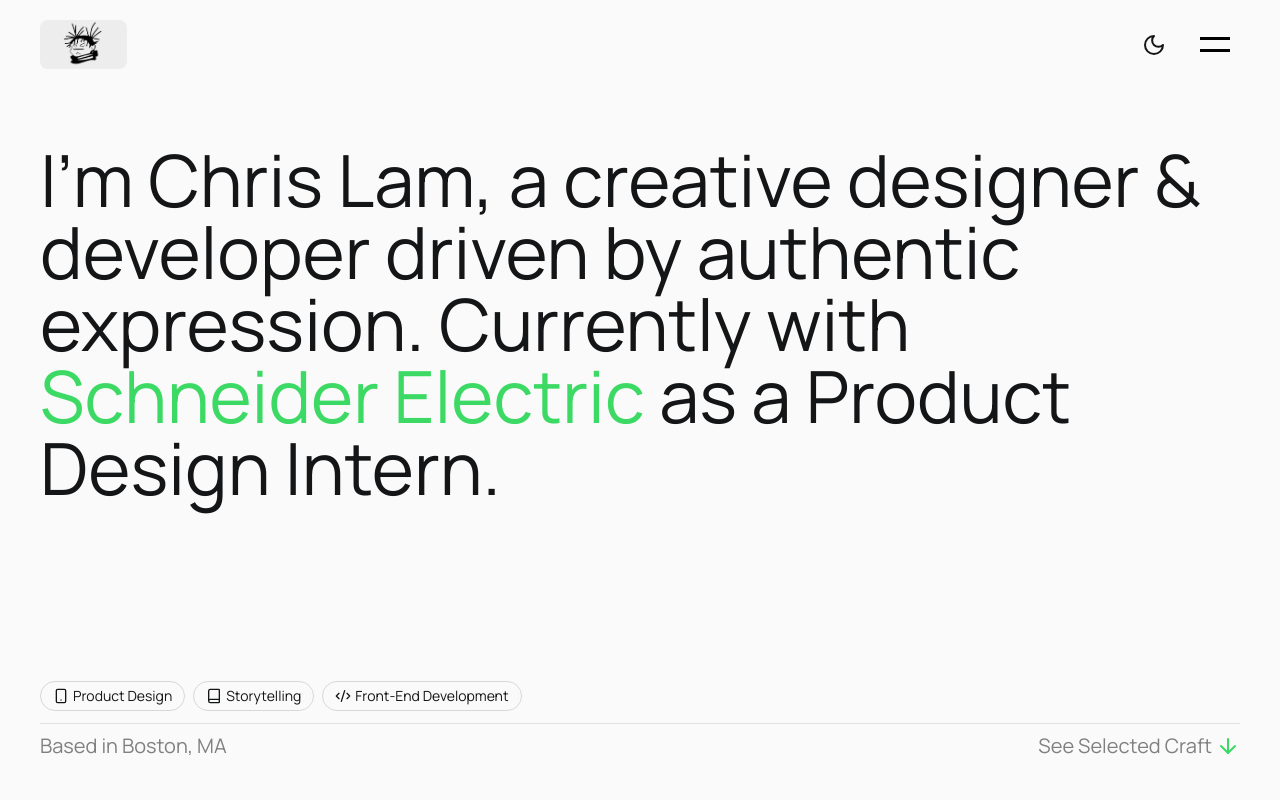
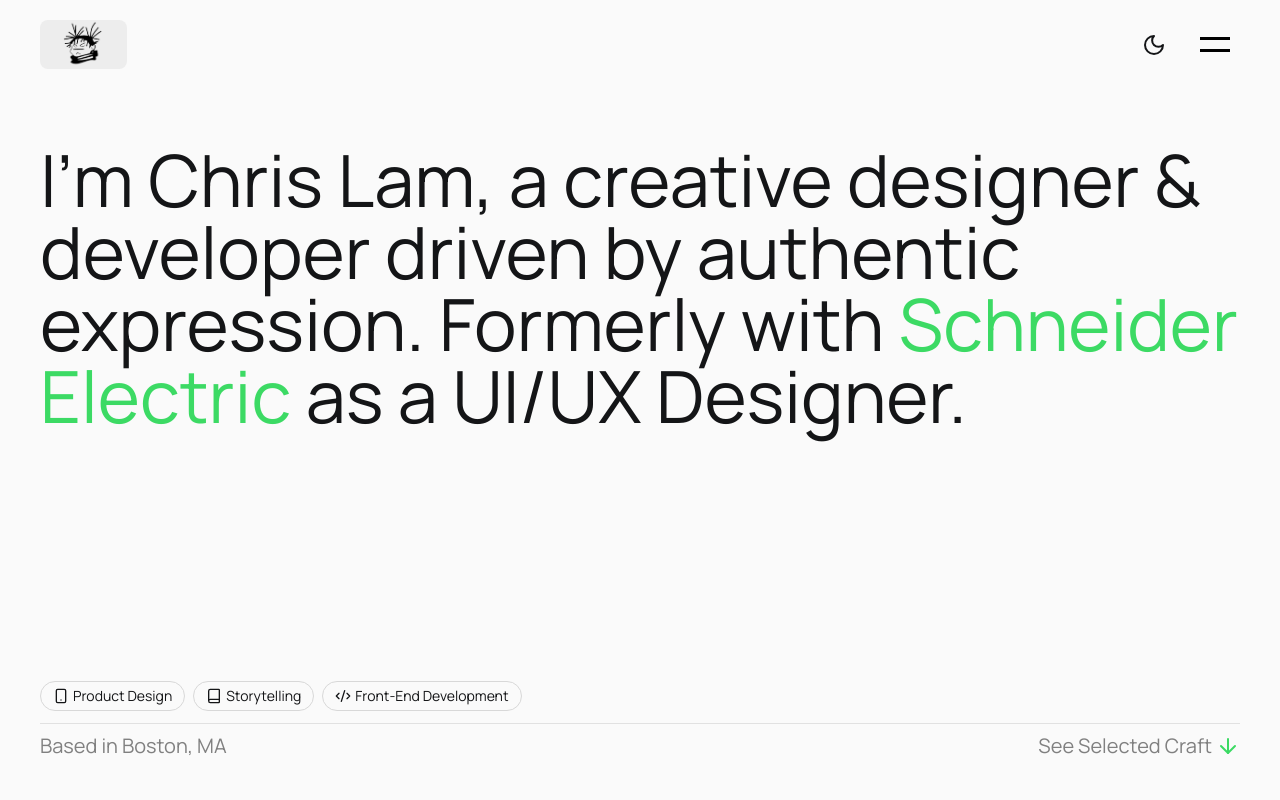
Before and after one commit to clam365/portfolio1, a Next.js app: page / in a window 1280 px wide. Shown: the top 800 px of the page. Built offline with nearby package versions, Linux system fonts and the light colour scheme.

Commit message:
resume update

```diff
--- a/components/about/about.jsx
+++ b/components/about/about.jsx
@@ -24,12 +24,11 @@
                     transition={{ duration: 0.5, delay: 0.2 }}
                 >
                     <h1 className={" text-xl md:text-2xl lg:text-3xl font-thin"}>
-                        I&#39;m a creative web developer studying CS at Worcester Polytechnic Institute. I am
-                        currently with
+                        I&#39;m a creative web developer studying CS at Worcester Polytechnic Institute. Formerly with
                         <span className="text-spotify hover:text-slight-black">
                             <a href={"https://www.se.com/us/en/"} target="_blank" rel="opener referrer"> Schneider Electric </a>
                         </span>
-                        as a Product Design Intern, supporting missions in web development and design.
+                        as a UI/UX Design Intern, where I refined user flows in their B2C web experience.
                         <br />
                         <br />
                         I&#39;m driven by the endless possibilities of design and art in our world. My mission is to
--- a/components/hero/hero.js
+++ b/components/hero/hero.js
@@ -12,12 +12,12 @@
 
     const lines = [
         "I'm Chris Lam, a creative designer & developer",
-        " driven by authentic expression. Currently with ",
+        " driven by authentic expression. Formerly with ",
         <span key="line2" className="selection-group">
         <span className="text-spotify hover:text-slight-black">
             <a href="https://www.se.com/us/en/" target="_blank" rel="opener referrer">Schneider Electric </a>
         </span>
-            as a Product Design Intern.
+            as a UI/UX Designer.
     </span>,
     ];
 
```
Also changed, not shown: 1 other file (tests, documents, lock files or other folders).
